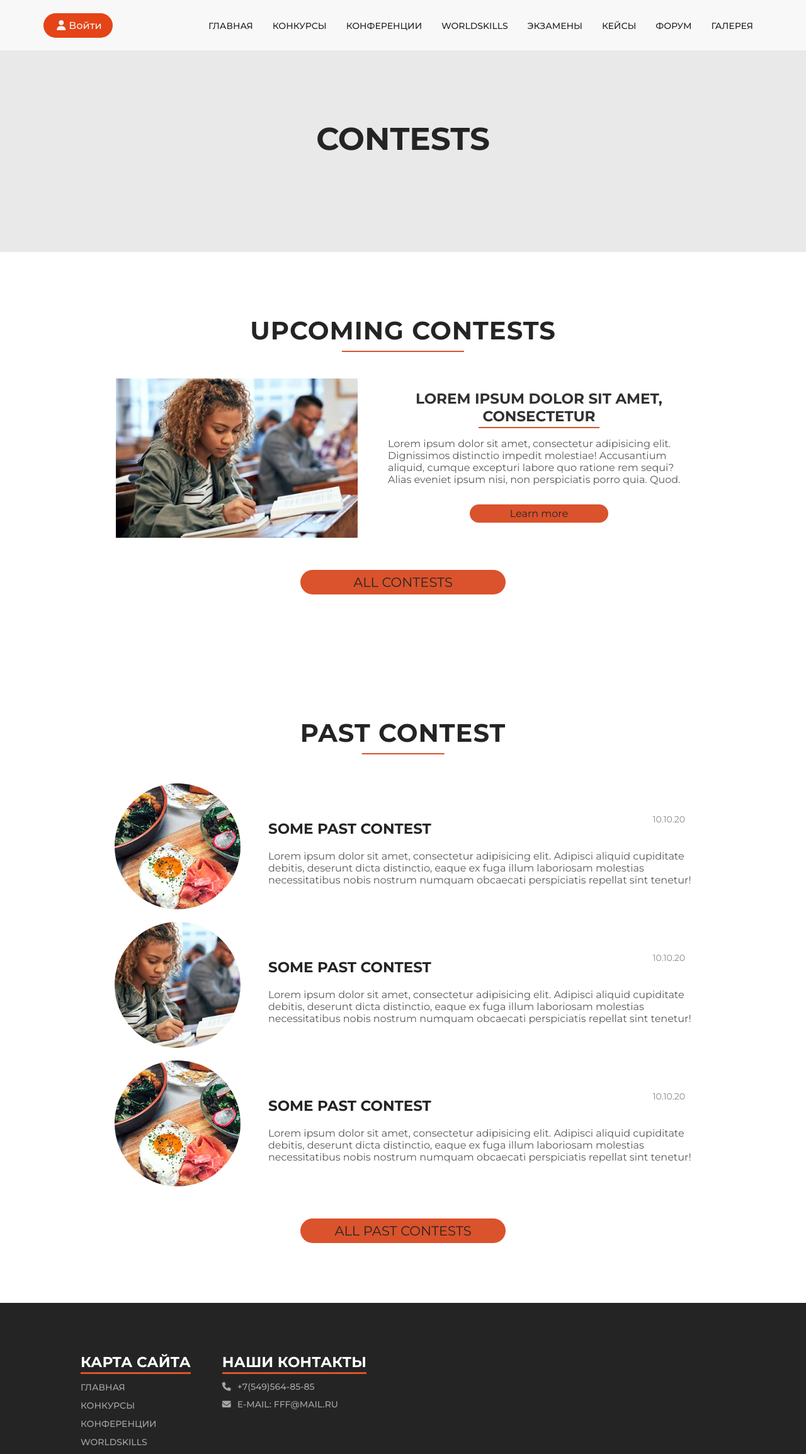
After one commit to Parteim/FutureForASP, a Flask app: page /contest/ in a window 1280 px wide. The commit adds this page. Shown: the top 2309 px of the page at 63% size. Run offline with Flask 2, Linux system fonts and the light colour scheme; some libraries are stand-ins or nearby versions.

Commit message:
contests

```diff
--- a/src/app.py
+++ b/src/app.py
@@ -4,8 +4,10 @@ from flask import Flask
 ### local   ===========
 from config import Configuration
 from general.bluprint import app as main_app
+from contests.bluprint import app as contest_app
 
 app = Flask(__name__)
 app.config.from_object(Configuration)
 
 app.register_blueprint(main_app, url_prefix='/')
+app.register_blueprint(contest_app, url_prefix='/contest')
--- /dev/null
+++ b/src/contests/bluprint.py
@@ -0,0 +1,9 @@
+from flask import Blueprint, render_template
+
+NAME_APP = 'contests'
+app = Blueprint(NAME_APP, __name__)
+
+
+@app.route('/')
+def contests_page():
+    return render_template('contests/contests.html', title='Contests')
--- /dev/null
+++ b/src/static/css/contests.css
@@ -0,0 +1,301 @@
+header {
+    position: relative;
+
+    height: 400px;
+
+    background-color: #e9e9e9;
+}
+
+.title_page_box {
+    top: calc(50% + 20px);
+}
+
+.main_title_contests_page {
+    font-size: 50px;
+    font-weight: 700;
+    text-transform: uppercase;
+    text-align: center;
+    color: #252424;
+}
+
+.Contests {
+    padding: 80px 0;
+}
+
+.contest_box {
+    position: relative;
+
+    margin: 0 auto;
+
+    width: 75%;
+
+    display: flex;
+    align-items: center;
+    justify-content: center;
+    flex-direction: column;
+}
+
+.contest_main_title {
+    position: relative;
+
+    margin: 20px 0;
+
+    text-transform: uppercase;
+    font-size: 40px;
+    letter-spacing: 1px;
+    color: #252424;
+}
+
+.contest_main_title:after {
+    content: "";
+
+    position: absolute;
+
+    bottom: -10px;
+    left: 50%;
+    transform: translate(-50%);
+
+    width: 40%;
+    height: 2px;
+
+    background-color: #da532c;
+}
+
+.slider_contest {
+    position: relative;
+
+    padding: 30px 0;
+
+    width: 100%;
+}
+
+.contest_item {
+    width: 100%;
+
+    display: flex;
+    align-items: center;
+    justify-content: space-around;
+
+}
+
+.contest_item_img_box {
+    position: relative;
+
+    width: 40%;
+
+    overflow: hidden;
+}
+
+.contest_item_img {
+    width: 110%;
+}
+
+.contest_item_content {
+    width: 50%;
+
+    display: flex;
+    align-items: center;
+    justify-content: center;
+    flex-direction: column;
+}
+
+.contest_item_title {
+    position: relative;
+
+    margin: 20px 0;
+
+    font-size: 23px;
+    text-align: center;
+    text-transform: uppercase;
+    color: #313132;
+}
+
+.contest_item_title:after {
+    content: "";
+
+    position: absolute;
+
+    bottom: -5px;
+    left: 50%;
+
+    transform: translate(-50%);
+
+    width: 40%;
+    height: 2px;
+
+    background-color: #da532c;
+}
+
+.contest_item_description {
+    color: #5b5959;
+}
+
+.contest_item_link_learn_more {
+    margin: 30px 0;
+    padding: 5px 10px;
+
+    width: 200px;
+
+    border-radius: 40px;
+    background-color: #da532c;
+
+    font-size: 16px;
+    text-align: center;
+    color: #252525;
+
+    transition: all .2s;
+}
+
+.contest_item_link_learn_more:hover {
+    background-color: rgba(228, 68, 24, 0.79);
+}
+
+.all_contests {
+    margin: 15px 0;
+    padding: 7px 13px;
+
+    width: 300px;
+
+    border-radius: 40px;
+    background-color: #da532c;
+
+    font-size: 21px;
+    text-align: center;
+    text-transform: uppercase;
+    color: #252525;
+
+    transition: all .2s;
+}
+
+.all_contests:hover {
+    background-color: rgba(228, 68, 24, 0.79);
+}
+
+
+.Past_contest {
+    padding: 80px 0;
+}
+
+.past_contest_box {
+    margin: 0 auto;
+
+    width: 75%;
+
+    display: flex;
+    align-items: center;
+    justify-content: center;
+    flex-direction: column;
+}
+
+.past_contest_main_title {
+    position: relative;
+
+    margin: 20px 0;
+
+    text-transform: uppercase;
+    font-size: 40px;
+    letter-spacing: 1px;
+    color: #252424;
+}
+
+.past_contest_main_title:after {
+    content: "";
+
+    position: absolute;
+
+    bottom: -10px;
+    left: 50%;
+    transform: translate(-50%);
+
+    width: 40%;
+    height: 2px;
+
+    background-color: #da532c;
+}
+
+.past_contest_list {
+    width: 100%;
+}
+
+.past_contest_item {
+    margin: 20px 0;
+
+    width: 100%;
+
+    display: flex;
+    align-items: center;
+    justify-content: space-around;
+}
+
+.past_contest_item_image {
+    position: relative;
+
+    width: 200px;
+    height: 200px;
+
+    display: flex;
+    align-items: center;
+    justify-content: center;
+
+    border-radius: 50%;
+
+    overflow: hidden;
+}
+
+.past_contest_item_image img {
+    width: 180%;
+}
+
+.past_contest_item_content {
+    position: relative;
+
+    width: 70%;
+
+    display: flex;
+    align-items: flex-start;
+    flex-direction: column;
+}
+
+.past_contest_item_title {
+    margin: 20px 0;
+
+    text-transform: uppercase;
+    font-size: 23px;
+    color: #252424;
+
+}
+
+.past_contest_item_date {
+    position: absolute;
+
+    right: 10px;
+    top: 10px;
+
+    font-size: 14px;
+    color: #888686;
+}
+
+.past_contest_item_text {
+    color: #5b5959;
+}
+
+.all_past_contests {
+    margin: 15px 0;
+    padding: 7px 13px;
+
+    width: 300px;
+
+    border-radius: 40px;
+    background-color: #da532c;
+
+    font-size: 21px;
+    text-align: center;
+    text-transform: uppercase;
+    color: #252525;
+
+    transition: all .2s;
+}
+
+.all_past_contests:hover {
+    background-color: rgba(228, 68, 24, 0.79);
+}
--- /dev/null
+++ b/src/templates/contests/contests.html
@@ -0,0 +1,95 @@
+{% extends 'general/main.html' %}
+
+{% block styles %}
+<link rel="stylesheet" href="{{ url_for('static', filename='css/contests.css') }}">
+{% endblock styles %}
+
+{% block titlePage %}
+<h1 class="main_title_contests_page">Contests</h1>
+{% endblock titlePage %}
+
+{% block main %}
+
+<section class="Contests">
+
+    <div class="contest_box">
+        <h2 class="contest_main_title">Upcoming contests</h2>
+        <div class="slider_contest">
+            <div class="contest_item">
+                <div class="contest_item_img_box">
+                    <img src="{{ url_for('static', filename='img/News__image.png') }}" alt="#" class="contest_item_img">
+                </div>
+                <div class="contest_item_content">
+                    <h3 class="contest_item_title">
+                        Lorem ipsum dolor sit amet, consectetur
+                    </h3>
+                    <p class="contest_item_description">
+                        Lorem ipsum dolor sit amet, consectetur adipisicing elit.
+                        Dignissimos distinctio impedit molestiae! Accusantium aliquid,
+                        cumque excepturi labore quo ratione rem sequi?
+                        Alias eveniet ipsum nisi, non perspiciatis porro quia. Quod.
+                    </p>
+                    <a href="#" class="contest_item_link_learn_more">Learn more</a>
+                </div>
+            </div>
+        </div>
+        <a href="#" class="all_contests">All contests</a>
+    </div>
+
+</section>
+
+<section class="Past_contest">
+
+    <div class="past_contest_box">
+
+        <h2 class="past_contest_main_title">Past contest</h2>
+
+        <ul class="past_contest_list">
+            <li class="past_contest_item">
+                <div class="past_contest_item_image"><img src="../../static/img/recipe__image.png" alt=""></div>
+                <div class="past_contest_item_content">
+                    <h3 class="past_contest_item_title">Some past contest</h3>
+                    <p class="past_contest_item_text">
+                        Lorem ipsum dolor sit amet, consectetur adipisicing elit.
+                        Adipisci aliquid cupiditate debitis, deserunt dicta distinctio,
+                        eaque ex fuga illum laboriosam molestias necessitatibus nobis
+                        nostrum numquam obcaecati perspiciatis repellat sint tenetur!
+                    </p>
+                    <span class="past_contest_item_date">10.10.20</span>
+                </div>
+            </li>
+            <li class="past_contest_item">
+                <div class="past_contest_item_image"><img src="../../static/img/News__image.png" alt=""></div>
+                <div class="past_contest_item_content">
+                    <h3 class="past_contest_item_title">Some past contest</h3>
+                    <p class="past_contest_item_text">
+                        Lorem ipsum dolor sit amet, consectetur adipisicing elit.
+                        Adipisci aliquid cupiditate debitis, deserunt dicta distinctio,
+                        eaque ex fuga illum laboriosam molestias necessitatibus nobis
+                        nostrum numquam obcaecati perspiciatis repellat sint tenetur!
+                    </p>
+                    <span class="past_contest_item_date">10.10.20</span>
+                </div>
+            </li>
+            <li class="past_contest_item">
+                <div class="past_contest_item_image"><img src="../../static/img/recipe__image.png" alt=""></div>
+                <div class="past_contest_item_content">
+                    <h3 class="past_contest_item_title">Some past contest</h3>
+                    <p class="past_contest_item_text">
+                        Lorem ipsum dolor sit amet, consectetur adipisicing elit.
+                        Adipisci aliquid cupiditate debitis, deserunt dicta distinctio,
+                        eaque ex fuga illum laboriosam molestias necessitatibus nobis
+                        nostrum numquam obcaecati perspiciatis repellat sint tenetur!
+                    </p>
+                    <span class="past_contest_item_date">10.10.20</span>
+                </div>
+            </li>
+        </ul>
+
+        <a href="#" class="all_past_contests">All past contests</a>
+
+    </div>
+
+</section>
+
+{% endblock main %}
--- a/src/templates/general/home.html
+++ b/src/templates/general/home.html
@@ -3,6 +3,10 @@
 {% block styles %}
 <link rel="stylesheet" href="{{ url_for('static', filename='css/home.css') }}">
 {% endblock styles %}
+
+{% block titlePage %}
+<h1 class="main_title_home_page">Future for APS</h1>
+{% endblock titlePage %}
 
 {% block main %}
 
--- a/src/templates/general/main.html
+++ b/src/templates/general/main.html
@@ -28,8 +28,8 @@
             Войти
         </a>
         <menu>
-            <li class="menu_item"><a class="menu_link" href="#">Главная</a></li>
-            <li class="menu_item"><a class="menu_link" href="#">Конкурсы</a></li>
+            <li class="menu_item"><a class="menu_link" href="{{ url_for('general.home_page') }}">Главная</a></li>
+            <li class="menu_item"><a class="menu_link" href="{{ url_for('contests.contests_page') }}">Конкурсы</a></li>
             <li class="menu_item"><a class="menu_link" href="#">Конференции</a></li>
             <li class="menu_item"><a class="menu_link" href="#">worldskills</a></li>
             <li class="menu_item"><a class="menu_link" href="#">Экзамены</a></li>
@@ -42,13 +42,8 @@
     </div>
 
     <div class="title_page_box">
-        {% if title == 'Home' %}
-        <h1 class="main_title_home_page">Future for APS</h1>
-        {% else %}
         {% block titlePage %}
-        <h1 class="main_title">some title</h1>
         {% endblock titlePage %}
-        {% endif %}
     </div>
 
 </header>
@@ -72,8 +67,8 @@
 
             <p class="map_sate_description">КАРТА САЙТА</p>
             <ul class="map_site_list">
-                <li class="map_site_item"><a href="#" class="map_site_link"><span>Главная</span></a></li>
-                <li class="map_site_item"><a href="#" class="map_site_link"><span>Конкурсы</span></a></li>
+                <li class="map_site_item"><a href="{{ url_for('general.home_page') }}" class="map_site_link"><span>Главная</span></a></li>
+                <li class="map_site_item"><a href="{{ url_for('contests.contests_page') }}" class="map_site_link"><span>Конкурсы</span></a></li>
                 <li class="map_site_item"><a href="#" class="map_site_link"><span>Конференции</span></a></li>
                 <li class="map_site_item"><a href="#" class="map_site_link"><span>WorldSkills</span></a></li>
                 <li class="map_site_item"><a href="#" class="map_site_link"><span>Экзамены</span></a></li>
```
